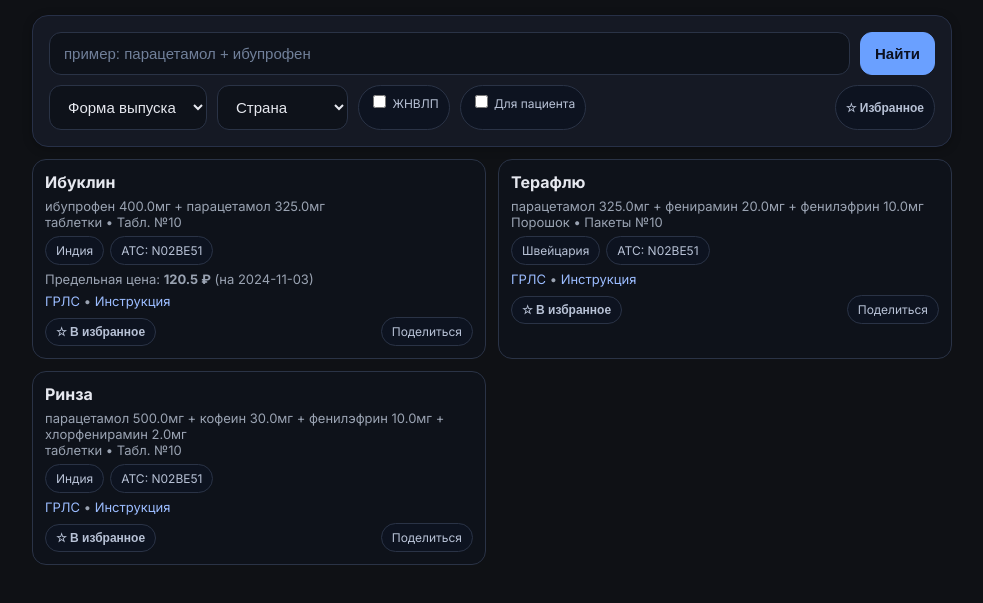
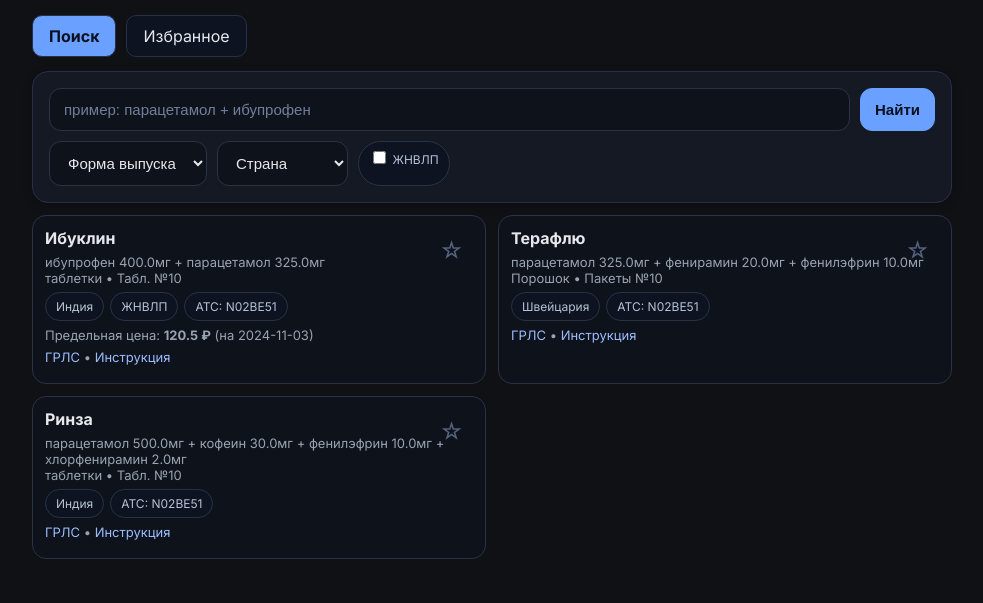
Before and after one commit to NikSht/help-drugix, a plain HTML site: page index.html in a window 1280 px wide. Shown: the part 63-666 px from the top of the page, without its empty margins (148-1131 px from the left). Drawn offline with Linux system fonts and the light colour scheme.

Commit message:
Update index.html

```diff
--- a/index.html
+++ b/index.html
@@ -16,6 +16,9 @@
     .brand{display:flex;align-items:center;gap:12px;margin:6px 0 18px}
     .logo{width:34px;height:34px;border-radius:10px;background:linear-gradient(135deg,#5aa0ff,#9b7bff)}
     h1{font-size:20px;margin:0}
+    .tabs{display:flex;gap:10px;margin-bottom:14px}
+    .tab{padding:10px 16px;border-radius:10px;cursor:pointer;background:#0d1320;border:1px solid #273047}
+    .tab.active{background:var(--accent);color:#0b1020;font-weight:700}
     .card{background:var(--card);border:1px solid #273047;border-radius:16px;padding:16px;box-shadow:0 2px 10px rgba(0,0,0,.25)}
     .row{display:flex;gap:10px;flex-wrap:wrap}
     input,select,button{background:#0e121a;color:var(--ink);border:1px solid #2a3346;border-radius:12px;padding:12px 14px;font-size:15px}
@@ -23,8 +26,11 @@
     button{background:var(--accent);border-color:var(--accent);color:#0b1020;font-weight:700;cursor:pointer}
     .pill{background:#0d1320;border:1px solid #2a3346;color:#b8c2d6;border-radius:999px;padding:6px 10px;font-size:12px}
     .grid{display:grid;grid-template-columns:repeat(auto-fill,minmax(300px,1fr));gap:12px;margin-top:12px}
-    .drug{background:#0e121a;border:1px solid #2a3346;border-radius:14px;padding:12px}
-    .name{font-weight:700}
+    .drug{background:#0e121a;border:1px solid #2a3346;border-radius:14px;padding:12px;position:relative}
+    .fav{position:absolute;top:10px;right:10px;background:none;border:none;font-size:22px;cursor:pointer;color:#556580;transition:0.15s ease-in-out;}
+    .fav:hover{transform:scale(1.2);}
+    .fav.active{color:#ffd93d;text-shadow:0 0 6px rgba(255,217,61,.7);transform:scale(1.25);}
+    .name{font-weight:700;margin-bottom:4px}
     .meta{color:var(--muted);font-size:13px;margin:6px 0}
     .tags{display:flex;gap:6px;flex-wrap:wrap}
     .empty{color:#9aa3b2;opacity:.8;padding:24px;text-align:center}
@@ -35,6 +41,11 @@
   <div class="wrap">
     <div class="brand"><div class="logo"></div><h1>Help.Drugix — поиск комбинированных препаратов (РФ)</h1></div>
 
+    <div class="tabs">
+      <div class="tab active" id="tabSearch">Поиск</div>
+      <div class="tab" id="tabFavs">Избранное</div>
+    </div>
+
     <div class="card" id="searchCard">
       <div class="row">
         <input id="q" type="text" placeholder="пример: парацетамол + ибупрофен" style="flex:1;min-width:220px" />
@@ -44,8 +55,6 @@
         <select id="form"><option value="">Форма выпуска</option></select>
         <select id="country"><option value="">Страна</option></select>
         <label class="pill"><input type="checkbox" id="znvlp" /> ЖНВЛП</label>
-        <label class="pill"><input type="checkbox" id="modePatient" /> Для пациента</label>
-        <button id="showFavs" class="pill" style="margin-left:auto">☆ Избранное</button>
       </div>
     </div>
 
@@ -54,174 +63,163 @@
   </div>
 
   <script>
-    // --- Telegram Mini App init ---
-    try {
-      if (window.Telegram && Telegram.WebApp) {
-        Telegram.WebApp.ready();
-        Telegram.WebApp.setHeaderColor('#151924');
-        Telegram.WebApp.setBackgroundColor('#0f1115');
-      }
-    } catch(e){}
+    try { if(window.Telegram && Telegram.WebApp){ Telegram.WebApp.ready(); Telegram.WebApp.setBackgroundColor('#0f1115'); Telegram.WebApp.setHeaderColor('#151924'); } } catch(e){}
 
-    // --- Version-based cache busting ---
     let VERSION = Date.now().toString();
+
     async function getVersion(){
-      try {
-        VERSION = (await fetch('data/version.txt', {cache:'no-store'}).then(r=>r.text())).trim() || VERSION;
-      } catch(e) {}
+      try { VERSION = (await fetch('data/version.txt',{cache:'no-store'}).then(r=>r.text())).trim() || VERSION; }
+      catch(e){}
     }
-    const url = (p) => `${p}?v=${encodeURIComponent(VERSION)}`;
+    const url = p => `${p}?v=${encodeURIComponent(VERSION)}`;
 
-    // Tiny CSV parser
     function parseCSV(text){
       const lines = text.trim().split(/\r?\n/);
-      const headers = (lines.shift()||'').split(',').map(h=>h.trim());
+      const headers = lines.shift().split(',').map(h=>h.trim());
       return lines.filter(Boolean).map(line=>{
-        const cells = []; let q=false,c='';
+        const cells=[]; let q=false; let c='';
         for(const ch of line){
-          if(ch==='\"'){ q=!q; continue }
-          if(ch===',' && !q){ cells.push(c); c=''; } else { c+=ch }
+          if(ch==='\"'){ q=!q; continue; }
+          if(ch===',' && !q){ cells.push(c); c=''; }
+          else { c+=ch; }
         }
         cells.push(c);
-        const obj={};
-        headers.forEach((h,i)=> obj[h] = (cells[i]||'').trim());
+        const obj={}; headers.forEach((h,i)=>obj[h]= (cells[i]||'').trim());
         return obj;
       });
     }
 
-    const state = { products:[], ingredients:[], prices:[], showFavs:false };
+    const state = { products:[], ingredients:[], prices:[], favs:new Set(), showFavs:false };
 
     function getFavs(){ return new Set(JSON.parse(localStorage.getItem('favs')||'[]')); }
-    function setFavs(s){ localStorage.setItem('favs', JSON.stringify(Array.from(s))); }
+    function setFavs(s){ localStorage.setItem('favs', JSON.stringify([...s])); }
 
     async function load(){
       await getVersion();
       const [p,i,r] = await Promise.all([
-        fetch(url('data/products.csv'),   {cache:'no-store'}).then(r=>r.text()),
+        fetch(url('data/products.csv'),{cache:'no-store'}).then(r=>r.text()),
         fetch(url('data/ingredients.csv'),{cache:'no-store'}).then(r=>r.text()),
-        fetch(url('data/prices.csv'),     {cache:'no-store'}).then(r=>r.text())
+        fetch(url('data/prices.csv'),{cache:'no-store'}).then(r=>r.text())
       ]);
       state.products = parseCSV(p);
-      state.ingredients = parseCSV(i).map(x=>({ ...x, inn:(x.inn||'').toLowerCase() }));
+      state.ingredients = parseCSV(i).map(x=>({...x, inn:(x.inn||'').toLowerCase()}));
       state.prices = parseCSV(r);
+      state.favs = getFavs();
       hydrateFilters();
       const urlQ = new URLSearchParams(location.search).get('q');
-      if(urlQ){ document.getElementById('q').value = urlQ; }
+      if(urlQ) document.getElementById('q').value = urlQ;
       doSearch();
     }
 
     function hydrateFilters(){
-      const formSel = document.getElementById('form'); formSel.innerHTML = '<option value="">Форма выпуска</option>';
-      const uniqForms = Array.from(new Set(state.products.map(p=>p.dosage_form).filter(Boolean))).sort();
-      uniqForms.forEach(v=>{ const o=document.createElement('option'); o.value=v; o.textContent=v; formSel.appendChild(o) });
+      const forms = new Set(state.products.map(x=>x.dosage_form).filter(Boolean));
+      const formSel = document.getElementById('form');
+      forms.forEach(v=>{ const o=document.createElement('option'); o.value=v; o.textContent=v; formSel.appendChild(o); });
 
-      const countrySel = document.getElementById('country'); countrySel.innerHTML = '<option value="">Страна</option>';
-      const uniqCountries = Array.from(new Set(state.products.map(p=>p.country).filter(Boolean))).sort();
-      uniqCountries.forEach(v=>{ const o=document.createElement('option'); o.value=v; o.textContent=v; countrySel.appendChild(o) });
+      const countries = new Set(state.products.map(x=>x.country).filter(Boolean));
+      const countrySel = document.getElementById('country');
+      countries.forEach(v=>{ const o=document.createElement('option'); o.value=v; o.textContent=v; countrySel.appendChild(o); });
     }
 
-    // Улучшённый парсер запроса: поддерживает пробелы, +, запятые, слэш
     function normalizeInnList(s){
-      return (s||'')
-        .toLowerCase()
-        .replace(/[,+/]/g,' ')
-        .split(/\s+/)
-        .filter(Boolean);
+      return (s||'').toLowerCase().replace(/[,+/]/g,' ').split(/\s+/).filter(Boolean);
     }
 
     function doSearch(){
       const q = document.getElementById('q').value.trim();
-      const forms = document.getElementById('form').value;
-      const country = document.getElementById('country').value;
-      const needZnvlp = document.getElementById('znvlp').checked;
-      const isPatient = document.getElementById('modePatient').checked;
-      const inns = normalizeInnList(q);
+      const fs = document.getElementById('form').value;
+      const cn = document.getElementById('country').value;
+      const zn = document.getElementById('znvlp').checked;
+      const list = normalizeInnList(q);
 
-      // product_id -> set(inns) найденных для него
-      const acc = new Map();
-      for(const row of state.ingredients){
-        if(inns.length===0 || inns.includes(row.inn)){
-          const set = acc.get(row.product_id) || new Set();
-          set.add(row.inn);
-          acc.set(row.product_id, set);
+      const acc=new Map();
+      state.ingredients.forEach(item=>{
+        if(!list.length || list.includes(item.inn)){
+          const set = acc.get(item.product_id) || new Set();
+          set.add(item.inn);
+          acc.set(item.product_id, set);
         }
-      }
-      // берём только те, где найдены все введённые МНН
-      const needCount = new Set(inns).size;
-      let productIds = Array.from(acc.entries())
-        .filter(([pid,set])=> inns.length===0 || set.size===needCount)
-        .map(([pid])=>pid);
+      });
 
-      let items = state.products.filter(p=> productIds.includes(p.product_id));
-      if(forms)   items = items.filter(p=>p.dosage_form===forms);
-      if(country) items = items.filter(p=>p.country===country);
-      if(needZnvlp) items = items.filter(p=> String(p.is_znvlp).toLowerCase()==='true');
-      if(isPatient){
-        const allowedForms = new Set(['Таблетки','Капсулы','Порошок','Суспензия']);
-        items = items.filter(p=> allowedForms.has(p.dosage_form || ''));
-      }
+      const neededCount = new Set(list).size;
+      let ids = [...acc.entries()].filter(([id,s]) => !list.length || s.size===neededCount).map(([id])=>id);
 
-      // фильтр "Избранное"
-      const favBtn = document.getElementById('showFavs');
-      favBtn.textContent = state.showFavs ? '★ Избранное' : '☆ Избранное';
+      let items = state.products.filter(x=>ids.includes(x.product_id));
+      if(fs) items = items.filter(x=>x.dosage_form===fs);
+      if(cn) items = items.filter(x=>x.country===cn);
+      if(zn) items = items.filter(x=>String(x.is_znvlp).toLowerCase()==='true');
+
       if(state.showFavs){
-        const favs = getFavs();
-        items = items.filter(p=> favs.has(p.product_id));
+        items = items.filter(x=> state.favs.has(x.product_id));
       }
 
       render(items);
     }
 
+    function toggleFav(id){
+      if(state.favs.has(id)) state.favs.delete(id);
+      else state.favs.add(id);
+      setFavs(state.favs);
+      refresh();
+    }
+
     function render(items){
       const root = document.getElementById('results');
-      root.innerHTML='';
-      document.getElementById('empty').style.display = items.length? 'none':'block';
-      const favs = getFavs();
+      const empty = document.getElementById('empty');
+      root.innerHTML = '';
+      empty.style.display = items.length? 'none':'block';
 
       items.forEach(p=>{
-        const ingr = state.ingredients
-          .filter(i=>i.product_id===p.product_id)
-          .map(i=>`${i.inn} ${i.strength||''}${i.unit||''}`.trim())
-          .join(' + ');
+        const ingr = state.ingredients.filter(x=>x.product_id===p.product_id).map(x=>`${x.inn} ${x.strength||''}${x.unit||''}`.trim()).join(' + ');
         const price = state.prices.find(x=>x.product_id===p.product_id);
-        const isFav = favs.has(p.product_id);
+        const div = document.createElement('div');
+        div.className = 'drug';
 
-        const div = document.createElement('div');
-        div.className='drug';
-        div.innerHTML = `
-          <div class="name">${p.trade_name || 'Без названия'}</div>
-          <div class="meta">${ingr || '—'}<br/>${p.dosage_form || ''} • ${p.pack || ''}</div>
+        const favBtn = document.createElement('button');
+        favBtn.className = 'fav' + (state.favs.has(p.product_id)? ' active':'');
+        favBtn.innerHTML = state.favs.has(p.product_id)? '★':'☆';
+        favBtn.onclick = ()=>toggleFav(p.product_id);
+
+        div.appendChild(favBtn);
+        div.innerHTML += `
+          <div class="name">${p.trade_name||'Без названия'}</div>
+          <div class="meta">${ingr||'—'}<br/>${p.dosage_form||''} • ${p.pack||''}</div>
           <div class="tags">
-            ${p.country? `<span class='pill'>${p.country}</span>`:''}
-            ${(p.is_znvlp==='true' || p.is_znvlp===true) ? `<span class='pill'>ЖНВЛП</span>`:''}
-            ${p.atc_code? `<span class='pill'>ATC: ${p.atc_code}</span>`:''}
+            ${p.country? `<span class='pill'>${p.country}</span>` : ''}
+            ${(String(p.is_znvlp).toLowerCase()==='true')? `<span class='pill'>ЖНВЛП</span>` : ''}
+            ${p.atc_code? `<span class='pill'>ATC: ${p.atc_code}</span>` : ''}
           </div>
-          <div class="meta">${price? `Предельная цена: <b>${price.znvlp_price_rub} ₽</b> (на ${price.price_date})`:' '}</div>
-          <div class="meta">
-            ${p.ru_registry_url? `<a href='${p.ru_registry_url}' target='_blank'>ГРЛС</a>`:''}
-            ${p.instruction_url? ` • <a href='${p.instruction_url}' target='_blank'>Инструкция</a>`:''}
-          </div>
-          <div class="row" style="justify-content:space-between;align-items:center;margin-top:8px">
-            <button class="pill" data-fav="${p.product_id}">${isFav? '★ В избранном':'☆ В избранное'}</button>
-            <a class="pill" href="?q=${encodeURIComponent(document.getElementById('q').value.trim())}" target="_blank">Поделиться</a>
-          </div>
+          <div class="meta">${price? `Предельная цена: <b>${price.znvlp_price_rub} ₽</b> (на ${price.price_date})` : ''}</div>
+          <div class="meta">${p.ru_registry_url? `<a href='${p.ru_registry_url}' target='_blank'>ГРЛС</a>`:''}
+                        ${p.instruction_url? ` • <a href='${p.instruction_url}' target='_blank'>Инструкция</a>`:''}</div>
         `;
-        const btn = div.querySelector(`[data-fav="${p.product_id}"]`);
-        btn.onclick = ()=>{
-          if(favs.has(p.product_id)) favs.delete(p.product_id); else favs.add(p.product_id);
-          setFavs(favs); doSearch();
-        };
         root.appendChild(div);
       });
     }
 
-    document.getElementById('find').addEventListener('click', doSearch);
+    function showSearch(){
+      document.getElementById('tabSearch').classList.add('active');
+      document.getElementById('tabFavs').classList.remove('active');
+      state.showFavs = false;
+      document.getElementById('searchCard').style.display='block';
+      doSearch();
+    }
+    function showFavs(){
+      document.getElementById('tabFavs').classList.add('active');
+      document.getElementById('tabSearch').classList.remove('active');
+      state.showFavs = true;
+      document.getElementById('searchCard').style.display='none';
+      render(state.products.filter(x=>state.favs.has(x.product_id)));
+    }
+
+    document.getElementById('tabSearch').onclick = showSearch;
+    document.getElementById('tabFavs').onclick = showFavs;
+
+    document.getElementById('find').onclick = doSearch;
     document.getElementById('q').addEventListener('keydown', e=>{ if(e.key==='Enter') doSearch(); });
-    document.getElementById('form').addEventListener('change', doSearch);
-    document.getElementById('country').addEventListener('change', doSearch);
-    document.getElementById('znvlp').addEventListener('change', doSearch);
-    document.getElementById('modePatient').addEventListener('change', doSearch);
-    document.getElementById('showFavs').addEventListener('click', ()=>{ state.showFavs = !state.showFavs; doSearch(); });
+    document.getElementById('form').onchange = doSearch;
+    document.getElementById('country').onchange = doSearch;
+    document.getElementById('znvlp').onchange = doSearch;
 
     load();
   </script>
```
